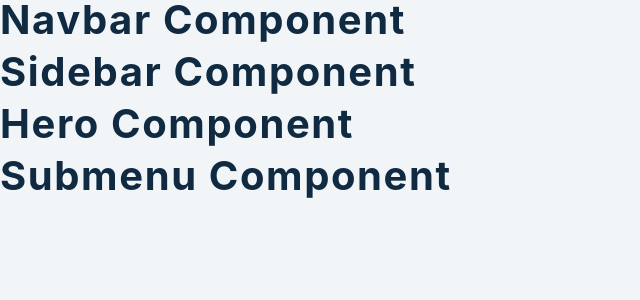
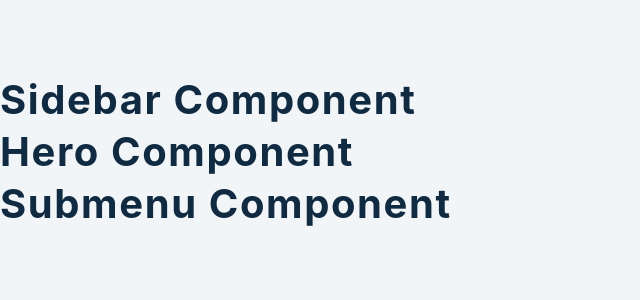
Before and after one commit to Thanah/react-practice, a React (Create React App) app in the folder ui/: page / in a window 1280 px wide. Shown: the top 300 px of the page, without its empty margins (0-640 px from the left). Built offline with nearby package versions, Linux system fonts and the light colour scheme.

Commit message:
boilerplate

```diff
--- a/ui/src/Navbar.js
+++ b/ui/src/Navbar.js
@@ -5,7 +5,15 @@ import { UseGlobalContext } from './context'
 
 const Navbar = () => {
   const {openSidebar, openSubmenu, closeSubmenu, closeSidebar} = UseGlobalContext();
-  return <h2>navbar component</h2>
+  return (
+    <nav className='nav'>
+      <div className="nav-header">
+        <ul className="nav-links">
+
+        </ul>
+      </div>
+    </nav>
+  )
 }
 
 export default Navbar
```
